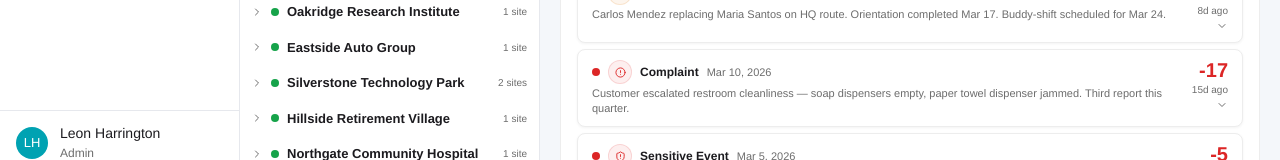
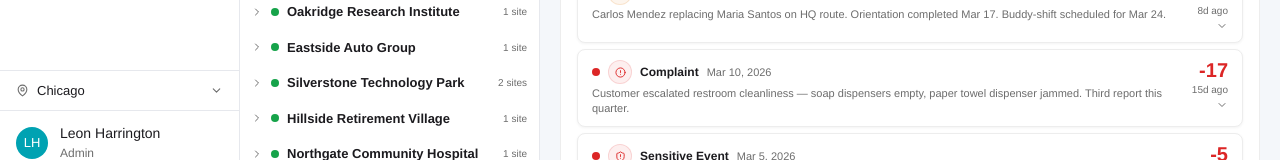
Before and after one commit to raghav-mandadi/servicemaster-playground, a React (Vite) app: page /health in a window 1280 px wide. Shown: the part 626-786 px from the top of the page. Built offline with nearby package versions, Linux system fonts and the light colour scheme.

Commit message:
feat: add location tenant switcher to sidebar bottom nav

```diff
--- a/src/components/layout/Sidebar.tsx
+++ b/src/components/layout/Sidebar.tsx
@@ -1,5 +1,6 @@
+import { useState, useRef, useEffect } from 'react';
 import { NavLink, useLocation } from 'react-router-dom';
-import { Sparkles, LayoutDashboard, Building2, FileText, HeartPulse, Users, Settings } from 'lucide-react';
+import { Sparkles, LayoutDashboard, Building2, FileText, HeartPulse, Users, Settings, MapPin, ChevronDown, Check } from 'lucide-react';
 
 const navItems = [
   { to: '/', label: 'Dashboard', icon: LayoutDashboard },
@@ -18,6 +19,61 @@ const lastUpdated = new Date().toLocaleString('en-US', {
   month: 'short', day: 'numeric', year: 'numeric',
   hour: 'numeric', minute: '2-digit',
 });
+
+const LOCATIONS = ['Chicago', 'Indianapolis'] as const;
+type Location = typeof LOCATIONS[number];
+
+function LocationDropdown() {
+  const [active, setActive] = useState<Location>(() => {
+    const stored = localStorage.getItem('sm_active_location');
+    return (LOCATIONS.includes(stored as Location) ? stored : 'Chicago') as Location;
+  });
+  const [open, setOpen] = useState(false);
+  const ref = useRef<HTMLDivElement>(null);
+
+  useEffect(() => {
+    function onClickOutside(e: MouseEvent) {
+      if (ref.current && !ref.current.contains(e.target as Node)) setOpen(false);
+    }
+    document.addEventListener('mousedown', onClickOutside);
+    return () => document.removeEventListener('mousedown', onClickOutside);
+  }, []);
+
+  function select(loc: Location) {
+    setActive(loc);
+    localStorage.setItem('sm_active_location', loc);
+    setOpen(false);
+  }
+
+  return (
+    <div ref={ref} className="relative px-4 py-2.5 border-t border-border-header">
+      <button
+        onClick={() => setOpen(o => !o)}
+        className="w-full flex items-center gap-2 text-left group"
+      >
+        <MapPin size={13} className="text-text-subtle flex-shrink-0" />
+        <span className="flex-1 text-[13px] font-medium text-text-primary truncate">{active}</span>
+        <ChevronDown size={13} className={`text-text-subtle transition-transform ${open ? 'rotate-180' : ''}`} />
+      </button>
+      {open && (
+        <div className="absolute bottom-full left-3 right-3 mb-1 bg-white border border-border-card rounded-[8px] shadow-lg overflow-hidden z-50">
+          {LOCATIONS.map(loc => (
+            <button
+              key={loc}
+              onClick={() => select(loc)}
+              className="w-full flex items-center gap-2 px-3 py-2.5 text-left hover:bg-surface-page transition-colors"
+            >
+              <span className={`flex-1 text-[13px] ${active === loc ? 'font-medium text-primary' : 'text-text-primary'}`}>
+                {loc}
+              </span>
+              {active === loc && <Check size={12} className="text-primary flex-shrink-0" />}
+            </button>
+          ))}
+        </div>
+      )}
+    </div>
+  );
+}
 
 export function Sidebar() {
   const location = useLocation();
@@ -54,6 +110,8 @@ export function Sidebar() {
         })}
       </nav>
 
+      <LocationDropdown />
+
       {/* User chip */}
       <div className="h-[64px] border-t border-border-header px-4 flex items-center gap-3">
         <div className="w-8 h-8 rounded-full bg-primary text-white text-[13px] font-medium flex items-center justify-center flex-shrink-0">
```
